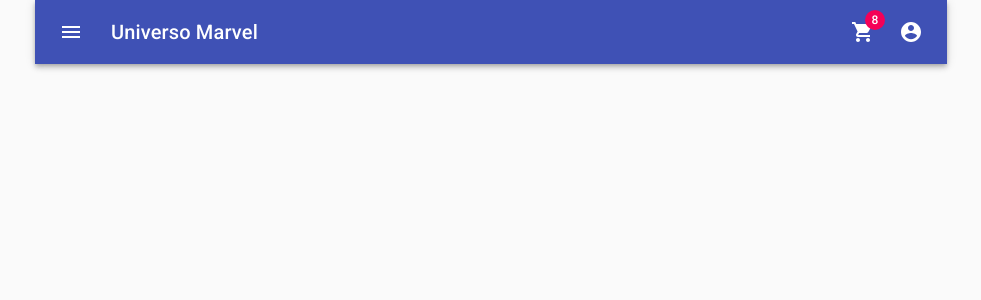
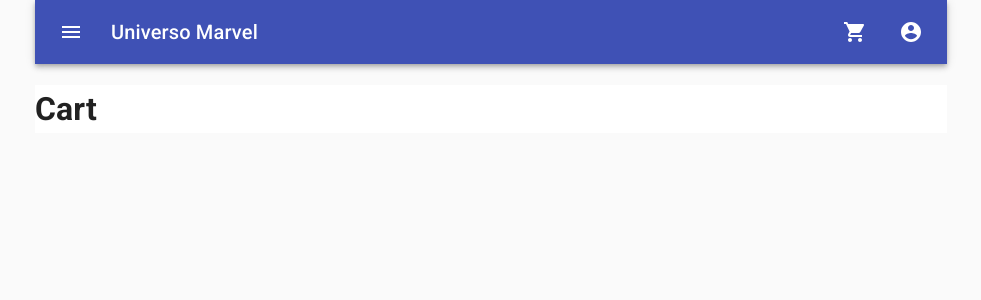
Before and after one commit to fabiosandias/marvel-showcase, a React (Create React App) app: page /cart in a window 1280 px wide. Shown: the top 300 px of the page, without its empty margins (149-1130 px from the left). Built offline with nearby package versions, Linux system fonts and the light colour scheme.

Commit message:
Implementando o redux juntamento com o carrinho

```diff
--- a/src/components/card/Card.jsx
+++ b/src/components/card/Card.jsx
@@ -1,11 +1,5 @@
 import React from 'react';
-import {
-    BrowserRouter as Router,
-    Switch,
-    Route,
-    Link,
-    useParams
-} from "react-router-dom";
+import { Link } from "react-router-dom";
 
 import {makeStyles} from '@material-ui/core/styles';
 import Card from '@material-ui/core/Card';
@@ -15,9 +9,10 @@ import CardContent from '@material-ui/core/CardContent';
 import CardMedia from '@material-ui/core/CardMedia';
 import Button from '@material-ui/core/Button';
 import Typography from '@material-ui/core/Typography';
-import AddIcon from '@material-ui/icons/Add';
-import MoreIcon from '@material-ui/icons/MoreVert';
 import ShoppingCart from '@material-ui/icons/ShoppingCart';
+import {useDispatch} from "react-redux";
+
+import addToCart from '../../store/actions-reducers';
 
 const useStyles = makeStyles({
     root: {
@@ -30,9 +25,15 @@ const useStyles = makeStyles({
 
 export default props => {
     const classes = useStyles();
+    const dispatch = useDispatch();
+
+    const addCart = (comic) => {
+        dispatch(addToCart(comic))
+    }
 
     return (
         <Card className={classes.root}>
+            <Link to={`product-detail/${props.comic.id}`}>
                 <CardActionArea>
                     <CardMedia
                         className={classes.media}
@@ -45,12 +46,16 @@ export default props => {
                         </Typography>
                     </CardContent>
                 </CardActionArea>
+            </Link>
             <CardActions>
-                <Link to={`product-detail/${props.comic.id}`}>
-                    <Button tosize="lg" variant="contained" color="primary">
+                <Button
+                    tosize="small"
+                    variant="contained"
+                    color="primary"
+                    onClick={() => addCart(props.comic)}
+                >
                     <ShoppingCart/> Carrinho
                 </Button>
-                </Link>
             </CardActions>
         </Card>
     );
--- a/src/components/cart/Cart.jsx
+++ b/src/components/cart/Cart.jsx
@@ -4,6 +4,7 @@ export default props => {
 
     return (
         <>
+            <h1>Cart</h1>
         </>
     );
 }
--- a/src/components/header/Header.jsx
+++ b/src/components/header/Header.jsx
@@ -1,5 +1,7 @@
-import React, {useState} from 'react';
-import { fade, makeStyles } from '@material-ui/core/styles';
+import React, {useState, useEffect} from 'react';
+import {Link, Redirect, Route, BrowserRouter as Router} from "react-router-dom";
+import {useSelector} from "react-redux";
+import {fade, makeStyles} from '@material-ui/core/styles';
 import AppBar from '@material-ui/core/AppBar';
 import Toolbar from '@material-ui/core/Toolbar';
 import IconButton from '@material-ui/core/IconButton';
@@ -13,6 +15,7 @@ import MailIcon from '@material-ui/icons/Mail';
 import NotificationsIcon from '@material-ui/icons/Notifications';
 import MoreIcon from '@material-ui/icons/MoreVert';
 import ShoppingCart from '@material-ui/icons/ShoppingCart';
+import Button from '@material-ui/core/Button';
 
 const useStyles = makeStyles(theme => ({
     grow: {
@@ -63,13 +66,37 @@ const useStyles = makeStyles(theme => ({
     },
 }));
 
-export default  props => {
+export default props => {
     const classes = useStyles();
     const [anchorEl, setAnchorEl] = useState(null);
     const [mobileMoreAnchorEl, setMobileMoreAnchorEl] = useState(null);
 
     const isMenuOpen = Boolean(anchorEl);
     const isMobileMenuOpen = Boolean(mobileMoreAnchorEl);
+
+    const [isRedirect, setIsRedirect] = useState(false);
+    const [totalComics, setTotalComics] = useState(0)
+    const comics = useSelector(state => state.cart);
+
+    useEffect(() => {
+            setTotalComics(comics.length);
+    }, [comics]);
+
+    const redirect = () => {
+        debugger;
+        if (totalComics > 0 && isRedirect)
+            return (
+                <Router>
+                    <Route>
+                        <Redirect
+                            to={{
+                                pathname: "/cart"
+                            }}
+                        />
+                    </Route>
+                </Router>
+            )
+    };
 
     const handleProfileMenuOpen = event => {
         setAnchorEl(event.currentTarget);
@@ -92,10 +119,10 @@ export default  props => {
     const renderMenu = (
         <Menu
             anchorEl={anchorEl}
-            anchorOrigin={{ vertical: 'top', horizontal: 'right' }}
+            anchorOrigin={{vertical: 'top', horizontal: 'right'}}
             id={menuId}
             keepMounted
-            transformOrigin={{ vertical: 'top', horizontal: 'right' }}
+            transformOrigin={{vertical: 'top', horizontal: 'right'}}
             open={isMenuOpen}
             onClose={handleMenuClose}
         >
@@ -108,17 +135,17 @@ export default  props => {
     const renderMobileMenu = (
         <Menu
             anchorEl={mobileMoreAnchorEl}
-            anchorOrigin={{ vertical: 'top', horizontal: 'right' }}
+            anchorOrigin={{vertical: 'top', horizontal: 'right'}}
             id={mobileMenuId}
             keepMounted
-            transformOrigin={{ vertical: 'top', horizontal: 'right' }}
+            transformOrigin={{vertical: 'top', horizontal: 'right'}}
             open={isMobileMenuOpen}
             onClose={handleMobileMenuClose}
         >
             <MenuItem>
                 <IconButton aria-label="show 4 new mails" color="inherit">
                     <Badge badgeContent={4} color="secondary">
-                        <MailIcon />
+                        <MailIcon/>
                     </Badge>
                 </IconButton>
                 <p>Messages</p>
@@ -126,7 +153,7 @@ export default  props => {
             <MenuItem>
                 <IconButton aria-label="show 11 new notifications" color="inherit">
                     <Badge badgeContent={11} color="secondary">
-                        <NotificationsIcon />
+                        <NotificationsIcon/>
                     </Badge>
                 </IconButton>
                 <p>Notifications</p>
@@ -138,7 +165,7 @@ export default  props => {
                     aria-haspopup="true"
                     color="inherit"
                 >
-                    <AccountCircle />
+                    <AccountCircle/>
                 </IconButton>
                 <p>Profile</p>
             </MenuItem>
@@ -146,6 +173,8 @@ export default  props => {
     );
 
   return (
+        <React.Fragment>
+            {redirect()}
             <div className={classes.grow}>
                 <AppBar position="static">
                     <Toolbar>
@@ -155,19 +184,26 @@ export default  props => {
                             color="inherit"
                             aria-label="open drawer"
                         >
-                        <MenuIcon />
+                            <MenuIcon/>
                         </IconButton>
                         <Typography className={classes.title} variant="h6" noWrap>
                             Universo Marvel
                         </Typography>
 
-                    <div className={classes.grow} />
+                        <div className={classes.grow}/>
                         <div className={classes.sectionDesktop}>
-                        <IconButton aria-label="show 8 new mails" color="inherit">
-                            <Badge badgeContent={8} color="secondary">
-                                <ShoppingCart />
+
+                            <Button
+                                onClick={() => setIsRedirect(totalComics > 0 ? true : false)}
+                                aria-label="show 8 new mails"
+                                color="inherit">
+                                <Badge badgeContent={totalComics} color="secondary">
+
+                                    <ShoppingCart/>
+
                                 </Badge>
-                        </IconButton>
+                            </Button>
+
                             <IconButton
                                 edge="end"
                                 aria-label="account of current user"
@@ -176,7 +212,7 @@ export default  props => {
                                 onClick={handleProfileMenuOpen}
                                 color="inherit"
                             >
-                            <AccountCircle />
+                                <AccountCircle/>
                             </IconButton>
                         </div>
                         <div className={classes.sectionMobile}>
@@ -187,7 +223,7 @@ export default  props => {
                                 onClick={handleMobileMenuOpen}
                                 color="inherit"
                             >
-                            <MoreIcon />
+                                <MoreIcon/>
                             </IconButton>
                         </div>
                     </Toolbar>
@@ -195,5 +231,7 @@ export default  props => {
                 {renderMobileMenu}
                 {renderMenu}
             </div>
+        </React.Fragment>
+
     );
 }
--- a/src/components/showcase/Showcase.jsx
+++ b/src/components/showcase/Showcase.jsx
@@ -26,9 +26,9 @@ export default props => {
     const apiHash = md5.create();
     apiHash.update(`${timestamp}${API.PRIVATE_KEY}${API.PUBLIC_KEY}`);
 
-    useEffect(() => {
-        axios.get(`${API.URL}${API.METHOD.COMICS}?ts=${timestamp}&apikey=${API.PUBLIC_KEY}&hash=${apiHash.hex()}`)
-            .then(response => setCharacters(response.data.data.results))
+    useEffect( () => {
+         axios.get(`${API.URL}${API.METHOD.COMICS}?ts=${timestamp}&apikey=${API.PUBLIC_KEY}&hash=${apiHash.hex()}`)
+            .then(response => setCharacters(response.data.data.results));
     }, []);
 
     return (
--- /dev/null
+++ b/src/store/actions-reducers.js
@@ -0,0 +1,7 @@
+const addToCart = (data) => {
+    return {
+        type: 'ADD_TO_CART',
+        payload: data
+    }
+}
+export default addToCart;
```
Also changed, not shown: src/store/actions-redux.js (deleted). Lines whose indentation alone changed are shown as unchanged.
